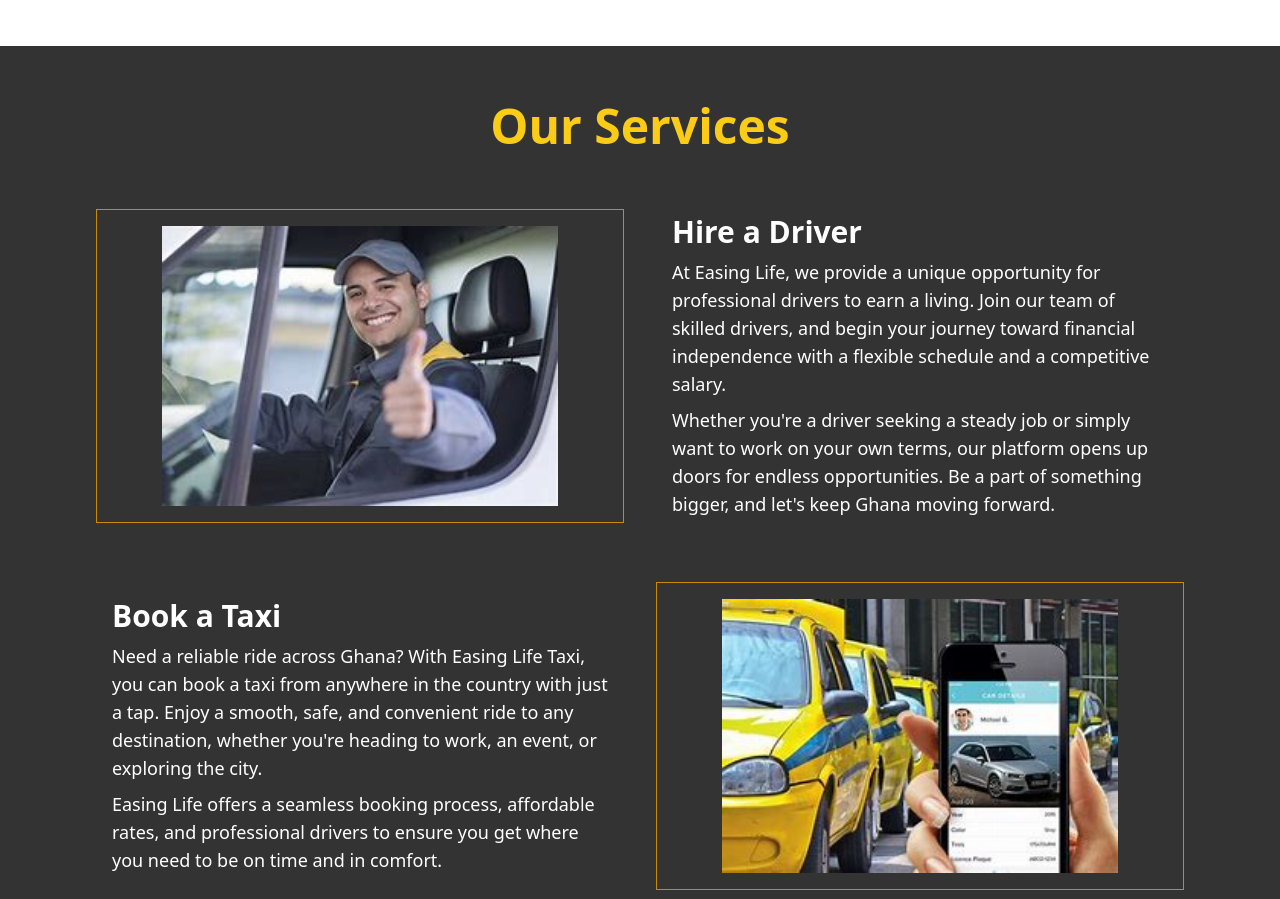
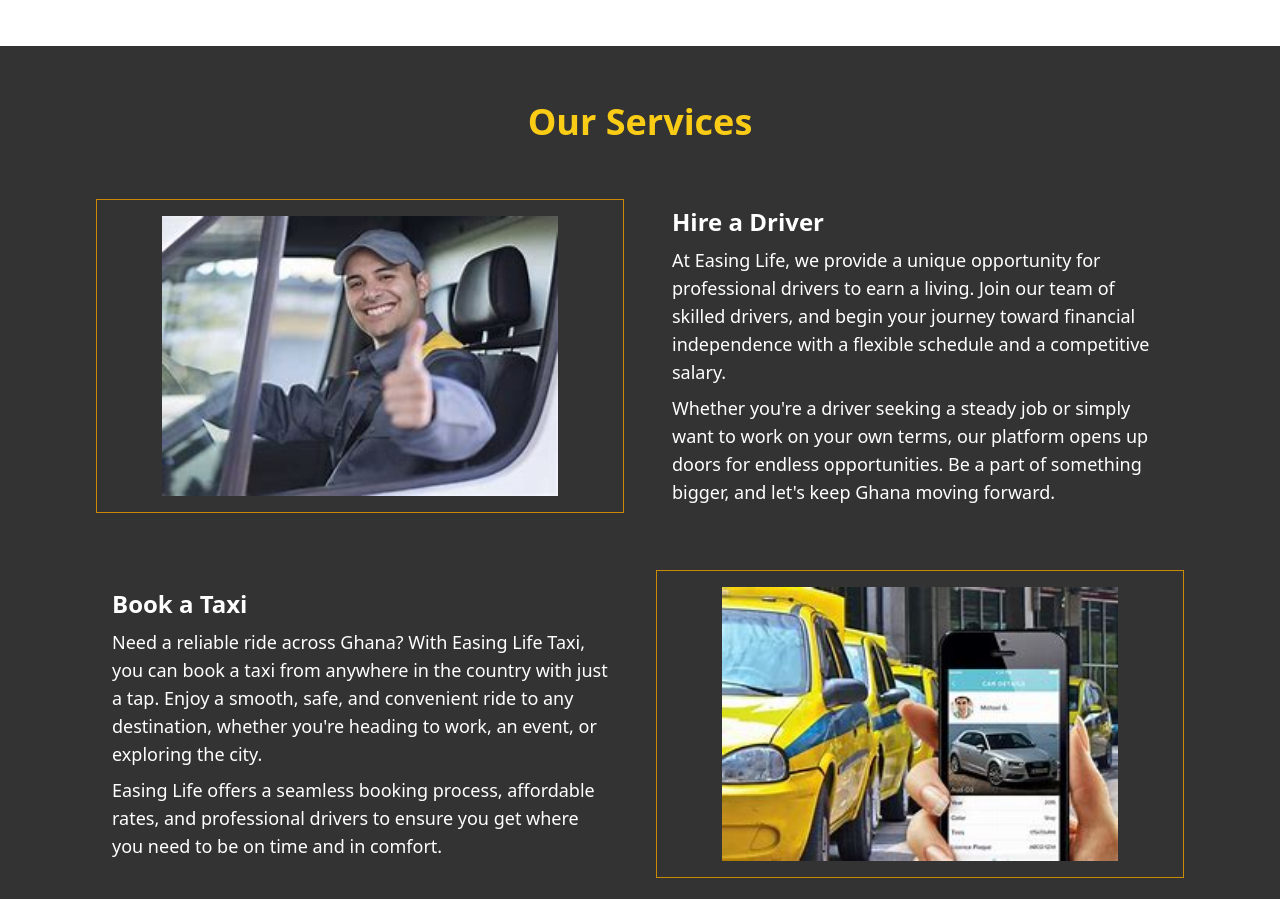
Before and after one commit to PeaceOloruntoba/fuzzy-engine, a React (Vite) app: page / in a window 1280 px wide. Shown: the part 992-1891 px from the top of the page. Built offline with nearby package versions, Linux system fonts and the light colour scheme.

Commit message:
Update Services.jsx

```diff
--- a/src/components/container/Services.jsx
+++ b/src/components/container/Services.jsx
@@ -9,7 +9,7 @@
     <div className="flex flex-col w-full bg-black/80 text-white px-6 md:px-12 lg:px-24 items-center justify-center py-8">
       {/* Title Section */}
       <div className="flex py-6">
-        <span className="text-3xl md:text-4xl lg:text-5xl font-semibold text-yellow-400">
+        <span className="text-2xl md:text-3xl lg:text-4xl font-semibold text-yellow-400">
           Our Services
         </span>
       </div>
@@ -24,7 +24,7 @@
           />
         </div>
         <div className="flex flex-col gap-2 p-4 text-center md:text-left">
-          <span className="text-2xl md:text-3xl font-semibold">
+          <span className="text-xl md:text-2xl font-semibold">
             Hire a Driver
           </span>
           <p className="text-base md:text-lg">
@@ -45,7 +45,7 @@
       {/* Book a Taxi Section */}
       <div className="grid grid-cols-1 md:grid-cols-2 items-center justify-center gap-4 md:gap-8 py-6">
         <div className="flex flex-col gap-2 p-4 text-center md:text-left order-2 md:order-1">
-          <span className="text-2xl md:text-3xl font-semibold">
+          <span className="text-xl md:text-2xl font-semibold">
             Book a Taxi
           </span>
           <p className="text-base md:text-lg">
```
